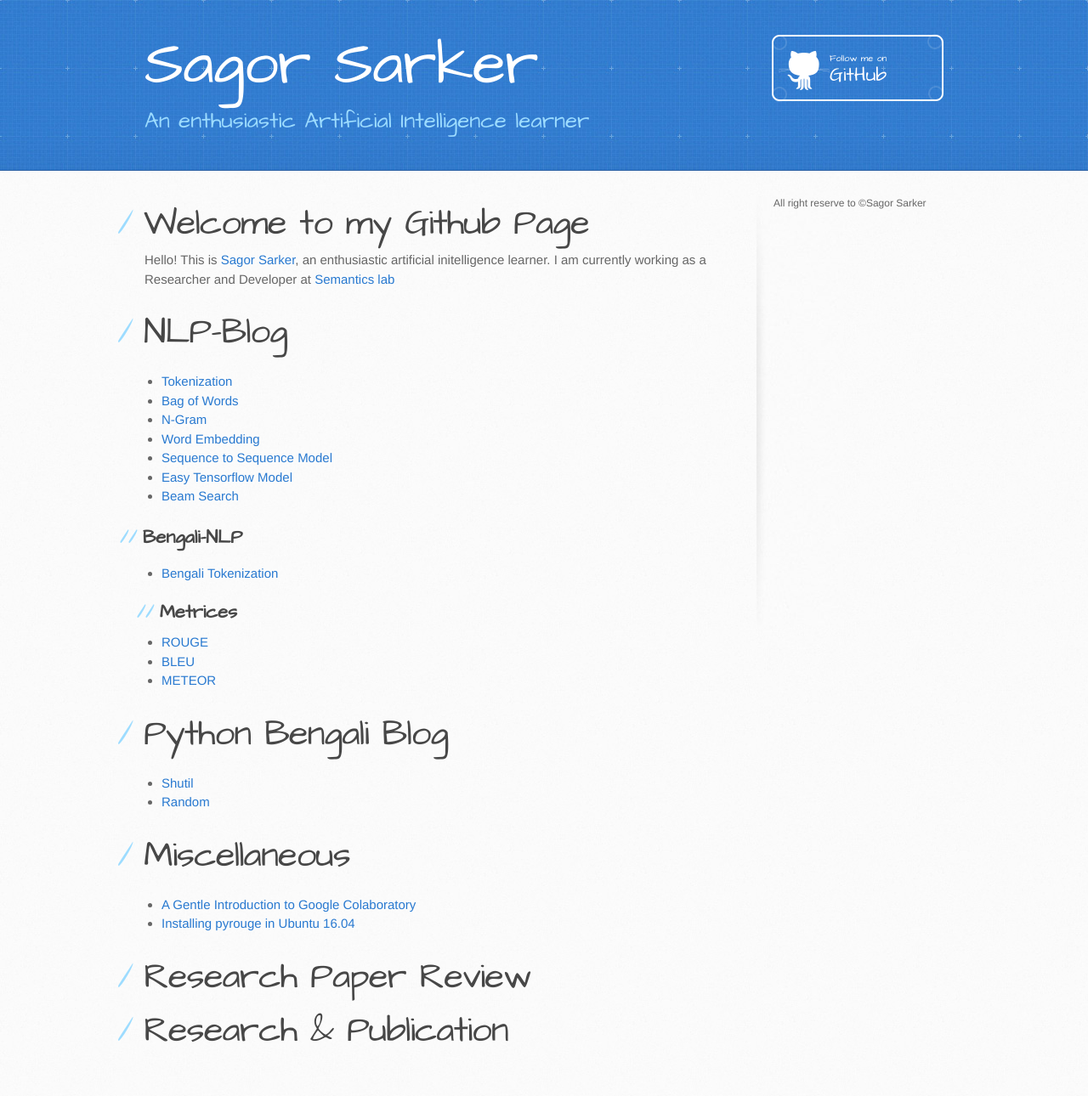
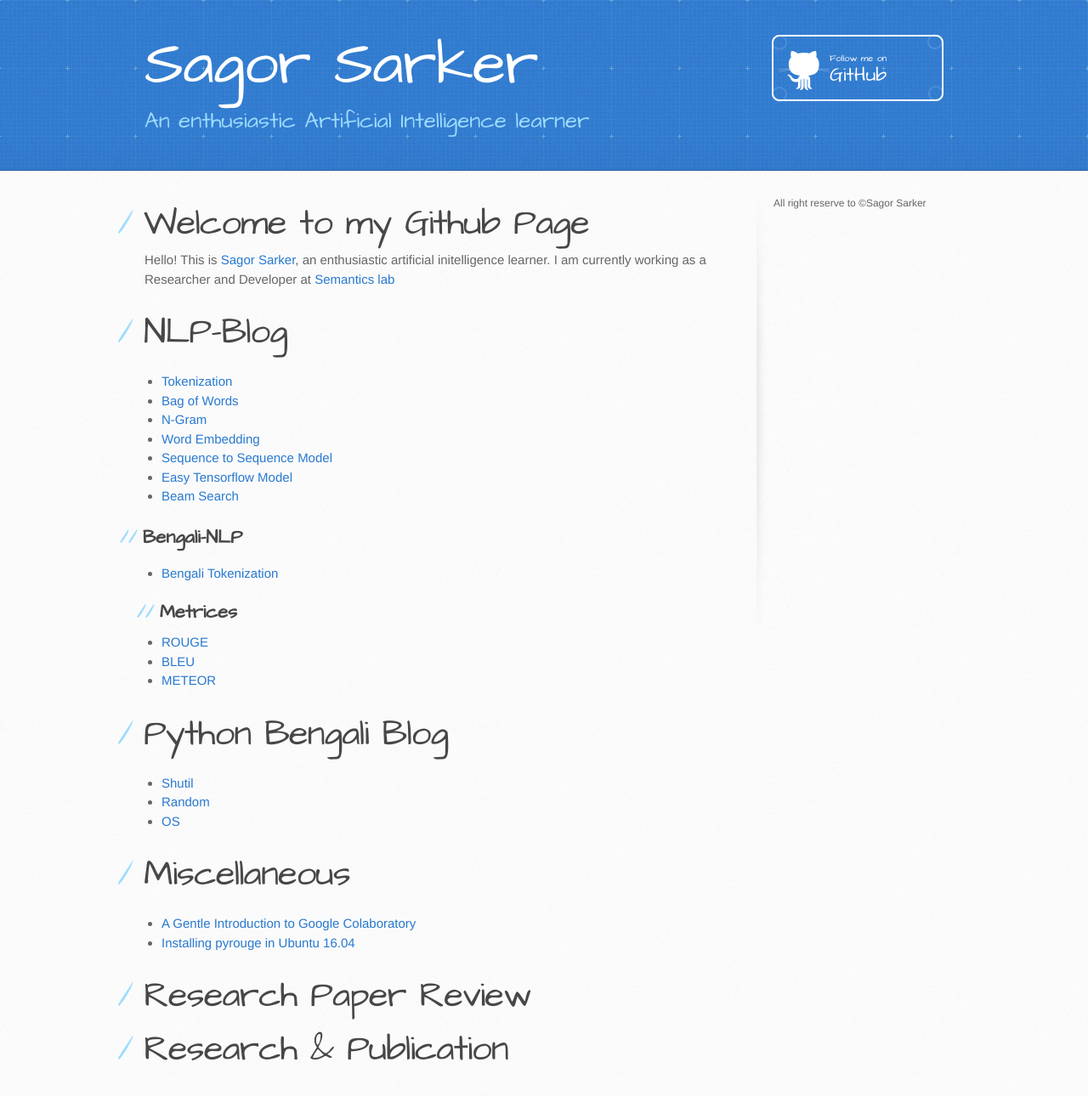
Before and after one commit to sagorbrur/sagorbrur.github.io, a Jekyll site: the page built from index.md, in a window 1280 px wide. Shown: the whole page at 85% size. Built offline with Jekyll 4.4.1, drawn with Linux system fonts in a browser that asks for light colours; our own code applies the rules of GitHub Pages for plain Markdown files; before the commit the page ends 1267 px from its top, so only the background shows below that.

```diff
--- a/index.md
+++ b/index.md
@@ -21,6 +21,7 @@ I am currently working as a Researcher and Developer at [Semantics lab](http://s
 # Python Bengali Blog
 * [Shutil](python_bn/shutil.md)
 * [Random](python_bn/random.md)
+* [OS](python_bn/os_py.md)
 
 # Miscellaneous
 * [A Gentle Introduction to Google Colaboratory](colab_intro.md)
```
